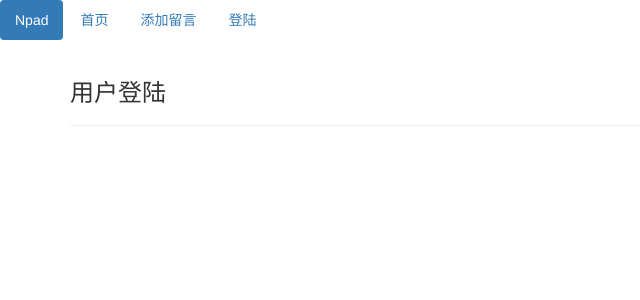
After one commit to flyerxiao/Npad, a Flask app: template app/templates/auth/login.html in a window 1280 px wide. The commit adds this page. Shown: the top 300 px of the page, without its empty margins (0-640 px from the left). Run offline with Flask 2, Linux system fonts and the light colour scheme; the template is opened without the code that fills it, so the values that code supplies are empty; parts of the project's set-up code (start-up, migrations or seed data) failed here and were passed over; some libraries are stand-ins or nearby versions.

Commit message:
显示(修改模版,添加登陆) 功能(用户模型添加密码功能) 测试(测试用户密码)

```diff
--- /dev/null
+++ b/app/auth/__init__.py
@@ -0,0 +1,5 @@
+from flask import Blueprint
+
+auth = Blueprint('auth',__name__)
+
+from . import views
--- /dev/null
+++ b/app/auth/views.py
@@ -0,0 +1,6 @@
+from flask import render_template
+from . import auth
+
+@auth.route('/login')
+def login():
+    return render_template('auth/login.html')
--- a/app/main/views.py
+++ b/app/main/views.py
@@ -24,7 +24,7 @@ def index():
                            pagination=pagination)
 
 
-@main.route('/post/', methods=['GET', 'POST'])
+@main.route('/post', methods=['GET', 'POST'])
 def post():
     # 实例化留言表格
     form = TextForm()
@@ -40,7 +40,7 @@ def post():
             db.session.add(newtext)
         # 重新赋值用来传递给视图
         session['text'] = form.text.data
-        return redirect(url_for('.post'))
+        return redirect(url_for('main.post'))
     # 传递到变量参数到模版
     return render_template('post.html', form=form,
                           text=session.get('text'))
--- /dev/null
+++ b/app/templates/auth/login.html
@@ -0,0 +1,9 @@
+{% extends "base.html" %}
+
+{% block title %}登陆{% endblock %}
+
+{% block page_content %}
+    <div class="page-header">
+        <h3>用户登陆</h3>
+    </div>
+{% endblock %}
--- a/app/templates/base.html
+++ b/app/templates/base.html
@@ -4,9 +4,10 @@
 
 {% block navbar %}
     <ul class="nav nav-pills">
-        <li class="active"><a href="{{ url_for('.index') }}">Npad</a></li>
-        <li><a href="{{ url_for('.index') }}">首页</a></li>
-    <li><a href="{{ url_for('.post') }}">添加留言</a></li>
+        <li class="active"><a href="{{ url_for('main.index') }}">Npad</a></li>
+        <li><a href="{{ url_for('main.index') }}">首页</a></li>
+        <li><a href="{{ url_for('main.post') }}">添加留言</a></li>
+        <li><a href="{{ url_for('auth.login') }}">登陆</a></li>
     </ul>
 {% endblock %}
 
--- a/app/templates/index.html
+++ b/app/templates/index.html
@@ -23,6 +23,6 @@
     </table>
     <!--分页宏-->
     <div class="pagination">
-        {{ macros.pagination_widget(pagination, '.index') }}
+        {{ macros.pagination_widget(pagination, 'main.index') }}
     </div>
 {% endblock %}
--- a/manage.py
+++ b/manage.py
@@ -2,7 +2,7 @@
 # -*- coding: utf-8 -*-
 import os
 from app import create_app, db
-from app.models import Message
+from app.models import Message, User
 from flask_script import Manager, Shell
 from flask_migrate import Migrate, MigrateCommand
 
@@ -13,7 +13,7 @@ migrate = Migrate(app, db)
 
 # 注册实例而导入shell
 def make_shell_context():
-    return dict(app=app, db=db, Message=Message)
+    return dict(app=app, db=db, Message=Message, User=User)
 
 
 # 为shell命令注册初始化上下文
```
Also changed, not shown: tests/test_user_model.py (added, +23 -0 lines).
